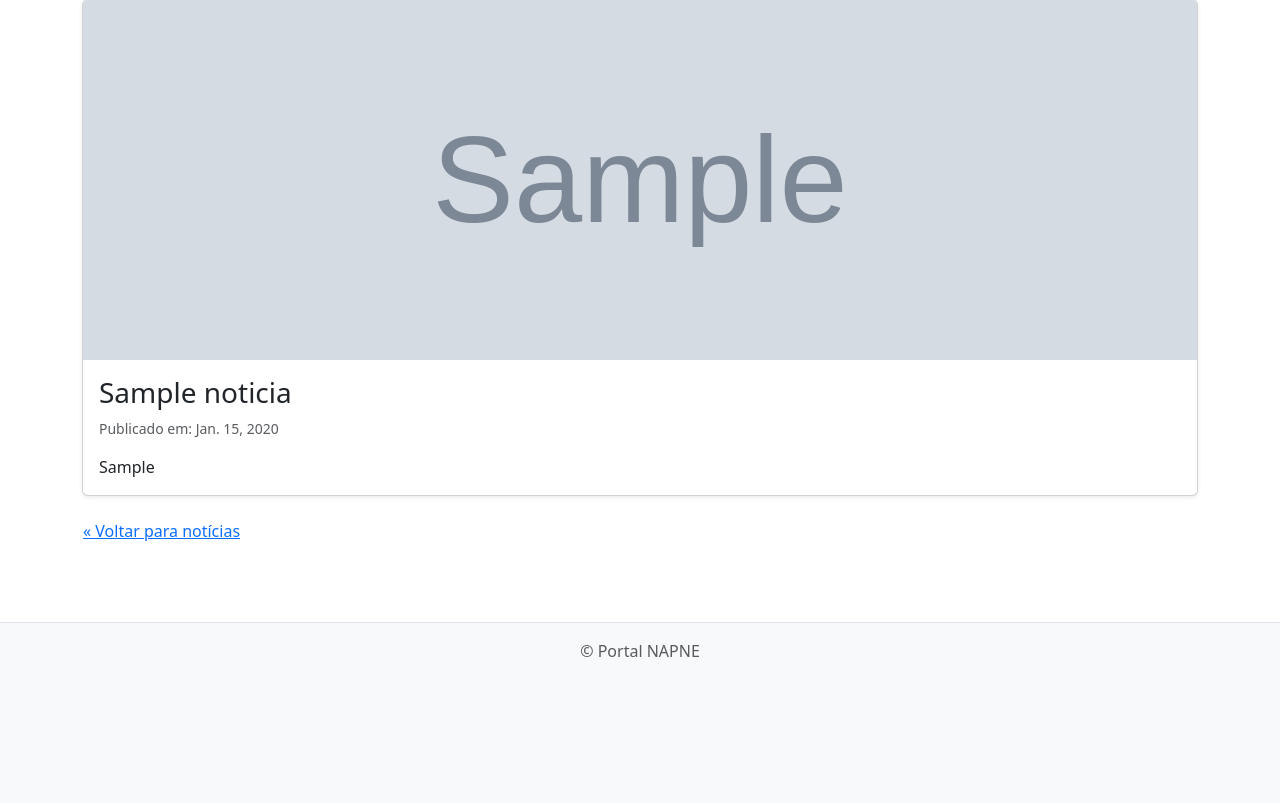
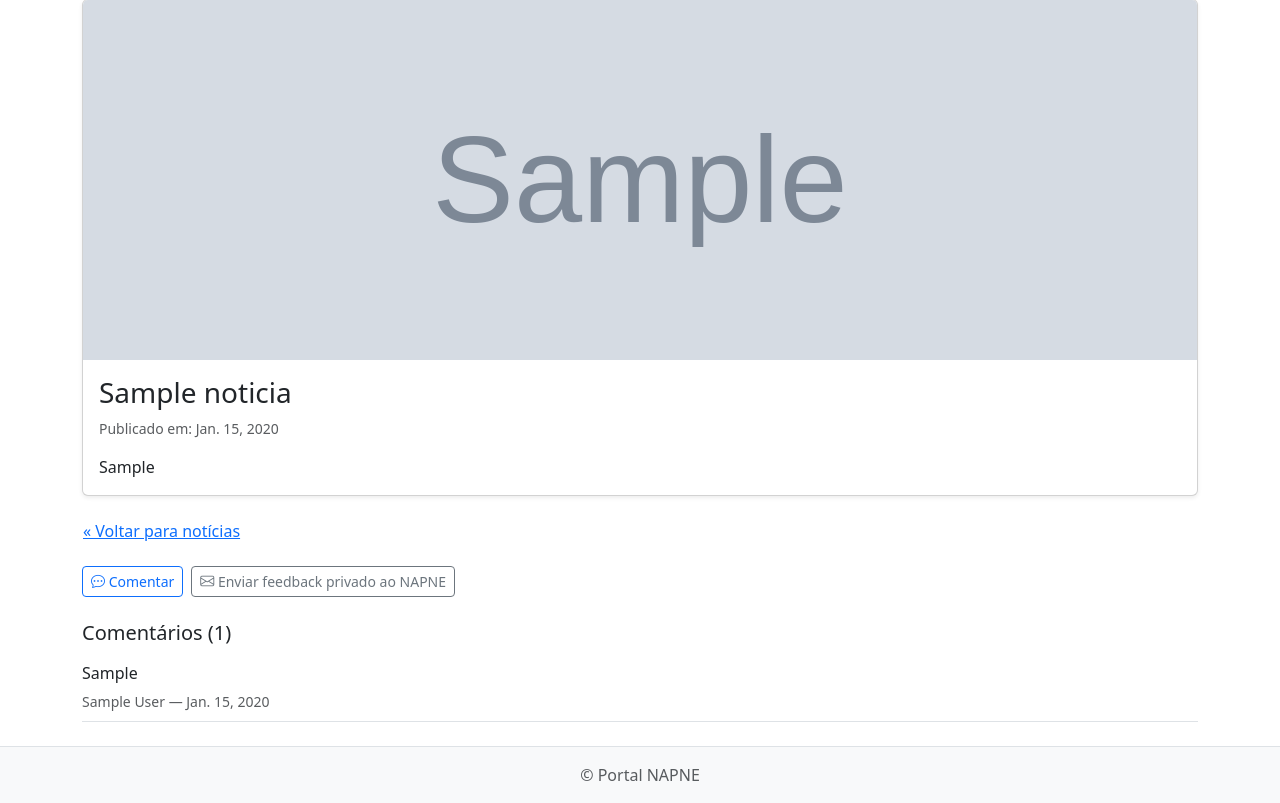
Before and after one commit to GuilhermeIbrahim/portal-napne, a Django app: page /noticia/1/ in a window 1280 px wide. Shown: the part 121-924 px from the top of the page. Before the commit the page ends 778 px from the top, so only its background shows below. Run offline with Django 5.2, Linux system fonts and the light colour scheme; tables that the repository leaves empty hold one stand-in row (values such as "Sample post"); grey boxes marked "Sample" are stand-in pictures; some libraries are stand-ins or nearby versions.

Commit message:
adição de rotas dos feedbacks as urls e implementação das telas em HTML

```diff
--- a/config/settings.py
+++ b/config/settings.py
@@ -186,6 +186,7 @@ ADMINLTE = {
     {"text": "Nova notícia", "route": "criar_noticia", "icon": "bi bi-plus-circle"},
     {"text": "PEIs recebidos", "route": "listar_peis", "icon": "bi bi-list"},
     {"text": "Solicitações NAPNE", "route": "solicitacoes_napne", "icon": "bi bi-person-check"},
+    {"text": "Feedbacks privados", "route": "listar_feedbacks_privados", "icon": "bi bi-chat-left-text"},
     {"text": "Ver site público", "route": "index", "icon": "bi bi-box-arrow-up-right"},
     ],
     "usermenu_enabled": True,
--- a/core/urls.py
+++ b/core/urls.py
@@ -15,4 +15,5 @@ urlpatterns = [
     path('solicitacoes-napne/', views.solicitacoes_napne, name='solicitacoes_napne'),
     path('solicitacoes-napne/<int:id>/aprovar/', views.aprovar_solicitacao_napne, name='aprovar_solicitacao_napne'),
     path('solicitacoes-napne/<int:id>/recusar/', views.recusar_solicitacao_napne, name='recusar_solicitacao_napne'),
+    path('listar_feedbacks_privados/', views.listar_feedbacks_privados, name='listar_feedbacks_privados'),
 ]
--- a/portal/templates/portal/base.html
+++ b/portal/templates/portal/base.html
@@ -23,6 +23,11 @@
                         <a class="nav-link" href="{% url 'index' %}">Notícias</a>
                     </li>
                     {% if request.user.is_authenticated %}
+                        <li class="nav-item">
+                            <a class="nav-link" href="{% url 'fazer_feedback_privado' %}">
+                                <i class="bi bi-envelope"></i> Feedback privado
+                            </a>
+                        </li>
                         {% if request.user|has_group:"Servidor" %}
                             <li class="nav-item">
                                 <a class="nav-link" href="{% url 'enviar_pei' %}">
--- a/portal/templates/portal/detalhe.html
+++ b/portal/templates/portal/detalhe.html
@@ -35,4 +35,40 @@
 
     <a href="{% url 'index' %}" class="btn btn-link mt-3 ps-0">&laquo; Voltar para notícias</a>
 
+    <div class="d-flex gap-2 mt-3 mb-4">
+        <a href="{% url 'fazer_feedback_publico' noticia.id %}" class="btn btn-outline-primary btn-sm">
+            <i class="bi bi-chat-dots"></i> Comentar
+        </a>
+        <a href="{% url 'fazer_feedback_privado' %}?noticia={{ noticia.id }}" class="btn btn-outline-secondary btn-sm">
+            <i class="bi bi-envelope"></i> Enviar feedback privado ao NAPNE
+        </a>
+    </div>
+
+    <section>
+        <h2 class="h5">Comentários ({{ noticia.comentarios.count }})</h2>
+
+        {% for comentario in noticia.comentarios.all %}
+            <div class="border-bottom py-2 d-flex justify-content-between align-items-start">
+                <div>
+                    <p class="mb-1">{{ comentario.conteudo }}</p>
+                    <small class="text-muted">
+                        {{ comentario.autor.get_full_name|default:comentario.autor.username }} — {{ comentario.data }}
+                    </small>
+                </div>
+                {% if request.user == comentario.autor or request.user|has_group:"NAPNE" %}
+                    <form method="post" action="{% url 'excluir_feedback_publico' comentario.id %}"
+                          onsubmit="return confirm('Tem certeza que deseja excluir este comentário?');">
+                        {% csrf_token %}
+                        <input type="hidden" name="confirmacao" value="sim">
+                        <button type="submit" class="btn btn-sm btn-outline-danger" title="Excluir comentário">
+                            <i class="bi bi-trash"></i>
+                        </button>
+                    </form>
+                {% endif %}
+            </div>
+        {% empty %}
+            <p class="text-muted">Nenhum comentário ainda. Seja a primeira pessoa a comentar!</p>
+        {% endfor %}
+    </section>
+
 {% endblock %}
--- a/portal/urls.py
+++ b/portal/urls.py
@@ -9,4 +9,7 @@ urlpatterns = [
     path('pesquisar_noticias/', views.pesquisar_noticias, name='pesquisar_noticias'),
     path('napne/cadastro/', views.cadastro_napne, name='cadastro_napne'),
     path('napne/login/', views.login_napne, name='login_napne'),
+    path('feedback-publico/<int:noticia_id>/', views.fazer_feedback_publico, name='fazer_feedback_publico'),
+    path('feedback-privado/', views.fazer_feedback_privado, name='fazer_feedback_privado'),
+    path('excluir-feedback-publico/<int:feedback_id>/', views.excluir_feedback_publico, name='excluir_feedback_publico'),
 ]
```
Also changed, not shown: core/templates/core/listar_feedbacks_privados.html (added, +48 -0 lines), portal/templates/portal/fazer_feedback_privado.html (added, +33 -0 lines), portal/templates/portal/fazer_feedback_publico.html (added, +28 -0 lines), core/migrations/0003_feedbackprivado_feedbackpublico.py (added).
